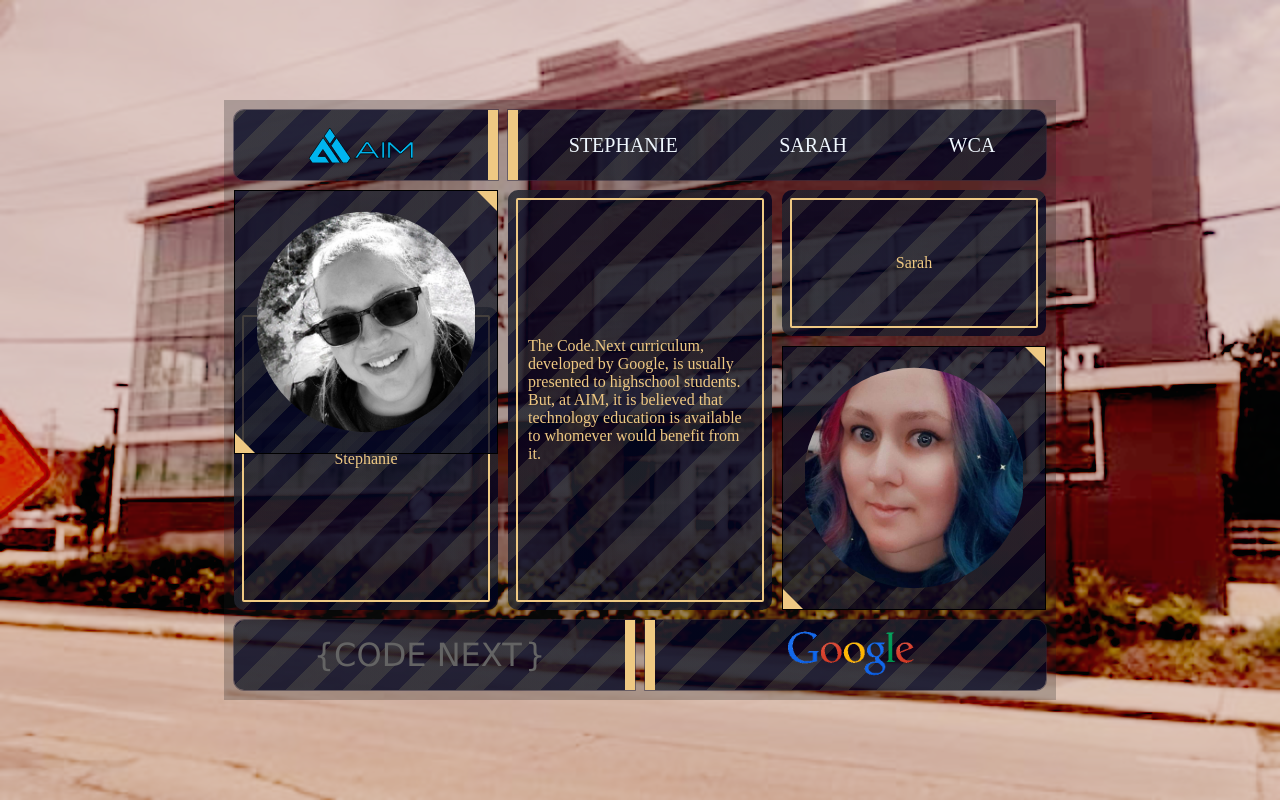
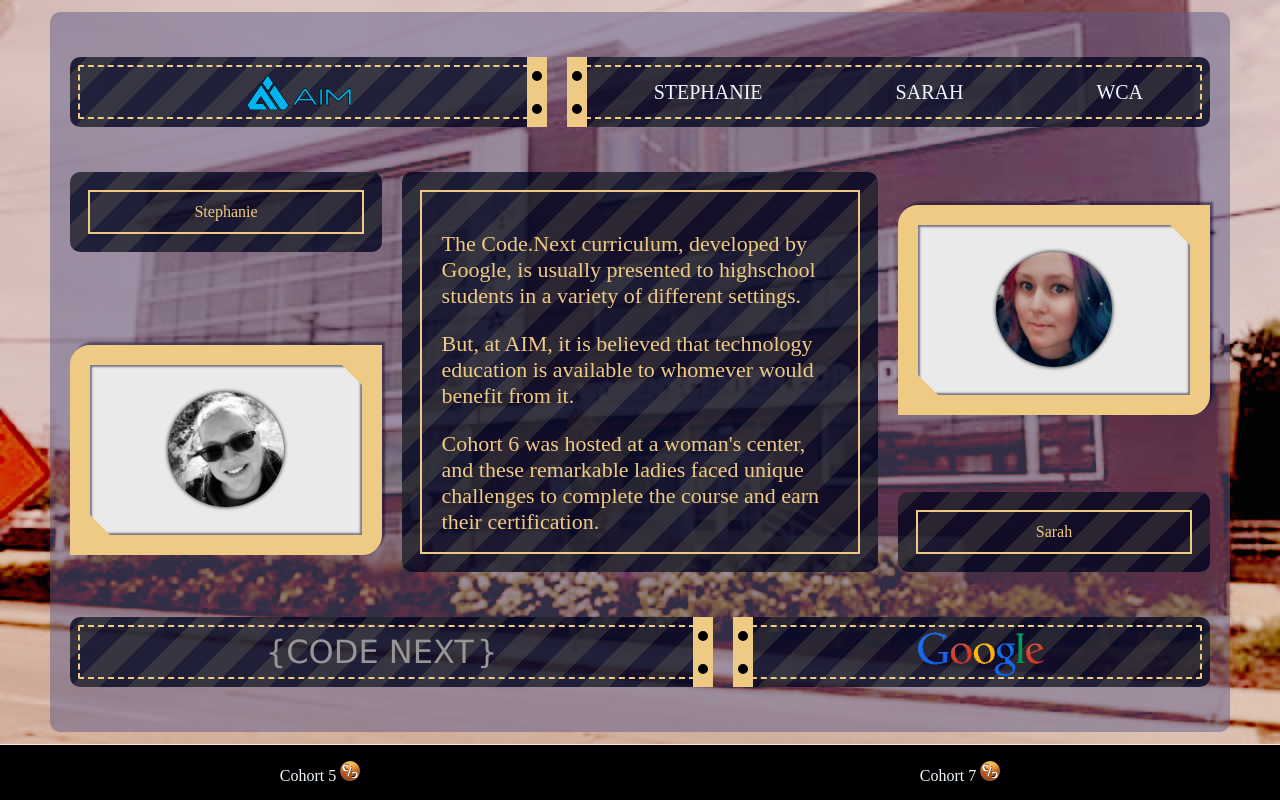
Before and after one commit to Sunflair0/cohort6, a plain HTML site: page index.html in a window 1280 px wide. Drawn offline with Linux system fonts and the light colour scheme.

Commit message:
cohort 6 ok

```diff
--- a/index.html
+++ b/index.html
@@ -10,6 +10,7 @@
 </head>
 
 <body>
+	<div class="shell">
 		<div class="parent">
 			<div class="div1">
 				<svg class="aim" xmlns="http://www.w3.org/2000/svg" viewBox="0 0 411.718 138.48">
@@ -24,6 +25,10 @@
 					<polygon
 						points="311.676 119.141 311.676 55.09 321.483 55.09 361.696 93.005 401.506 55.09 411.718 55.09 411.718 119.141 401.59 119.141 401.59 67.806 364.623 102.187 358.645 102.187 321.68 67.806 321.68 119.141 311.676 119.141" />
 				</svg>
+				<div class="band" style="right: calc(var(--gap) * -1);">
+					<div class="dots"></div>
+					<div class="dots"></div>
+				</div>
 			</div>
 			<div class="div2">
 				<nav>
@@ -33,21 +38,49 @@
 					<a href="https://uwmidlands.galaxydigital.com/agency/detail/?agency_id=63746" target="_c"
 						rel="noopener noreferrer">WCA</a>
 				</nav>
+				<div class="band" style="left: calc(var(--gap) * -1);">
+					<div class="dots"></div>
+					<div class="dots"></div>
+				</div>
+			</div>
+			<div class="div4">Stephanie</div>
+			<div class="words_div4">
+				<p><span class="name">Stephanie</span> wanted to learn coding so she could make her own website for her
+					photograpy
+					business. </p>
+				<p> Not only did she create a website she published to the internet, but she found a passion for web
+					development and decided to pursue a CS degree.</p>
 			</div>
 			<div class="div3">
-			<img src="assets/self.jpg" alt="Stephanie self pic" height="100%">
+				<div class="imgWrapper">
+					<img src="assets/self.jpg" alt="Stephanie self pic">
 				</div>
-		<div class="div4">
-			<p>The Code.Next curriculum, developed by Google, is usually presented to highschool students. </p>
+			</div>
+			<div class="div5">
+				<p>The Code.Next curriculum, developed by Google, is usually presented to highschool students in a variety of different settings.
+				</p>
 				<p>But, at AIM, it is believed that technology education is available to whomever would benefit from it.
 				</p>
+				<p>Cohort 6 was hosted at a woman's center, and these remarkable ladies faced unique challenges to complete the course and earn their certification.
+				</p>
 			</div>
-		<div class="div5">Sarah </div>
-		<div class="div6"> Stephanie </div>
-		<div class="div7">
-			<img src="s_asset/sarah.jpg" alt="Sarah self pic" height="100%">
+			<div class="div7">Sarah</div>
+			<div class="words_div7">
+				<p><span class="name">Sarah</span> started class knowing she would miss the last few sessions.
+				</p>
+				<p>She worked very hard to complete her project before giving birth.</p>
+				<p>She will be seeking a job in web development with her friends at an established business.</p>
+			</div>
+			<div class="div6">
+				<div class="imgWrapper">
+					<img src="s_asset/sarah.jpg" alt="Sarah self pic">
+				</div>
 			</div>
 			<div class="div8 next">
+				<div class="band" style="right: calc(var(--gap) * -1);">
+					<div class="dots"></div>
+					<div class="dots"></div>
+				</div>
 				<a href="https://codenext.withgoogle.com/" target="_c" rel="noopener noreferrer">
 					<div>{<span>Code Next</span>&VeryThinSpace;}</div>
 				</a>
@@ -56,9 +89,22 @@
 				<a href="https://about.google/" target="_c" rel="noopener noreferrer">
 					<img src="assets/google.png" alt="Google Logo">
 				</a>
+				<div class="band" style="left: calc(var(--gap) * -1);">
+					<div class="dots"></div>
+					<div class="dots"></div>
 				</div>
 			</div>
-
+		</div>
+	</div>
+	<footer>
+		<div>
+			<a href="https://sunflair0.github.io/cohort5/index.html" target="_c" rel="noopener noreferrer">Cohort 5 <img
+					src="assets/cc.png" width="20px"> </a>
+		</div>
+		<div> <a href="https://sunflair0.github.io/corhort7/" target="_c" rel="noopener noreferrer">Cohort 7
+				<img src="assets/cc.png" width="20px"> </a>
+		</div>
+	</footer>
 </body>
 
 </html>
--- a/main.css
+++ b/main.css
@@ -1,7 +1,8 @@
 :root {
 	--gap: 20px;
-	--accent_color: rgb(239, 201, 131);
-	--outline: hsla(243, 19%, 21%, 0.5);
+	--accent_color: #efca85;
+	--dots: #000000;
+	--pic: #0e072980;
 }
 
 * {
@@ -10,8 +11,8 @@
 	box-sizing: border-box;
 }
 
-
 body {
+	min-height: 100%;
 	color: var(--accent_color);
 	z-index: -1;
 	background-color: rgb(223 200 191 / 92%);
@@ -20,6 +21,7 @@
 	background-attachment: fixed;
 	background-position: center;
 	background-blend-mode: color-burn;
+	user-select: none;
 }
 
 nav {
@@ -35,6 +37,7 @@
 a {
 	text-decoration: none;
 	color: aliceblue;
+	transition: .5s all;
 }
 
 a:visited {
@@ -45,16 +48,13 @@
 	color: #00b5ef;
 }
 
-.div3 img,
-.div7 img {
-	max-width: 100%;
-	width: auto;
-	vertical-align: middle;
-	font-style: italic;
-	background-repeat: no-repeat;
-	background-size: cover;
-	shape-margin: 1rem;
-	clip-path: circle(50% at 50% 50%);
+p {
+	margin: 1em 0 0;
+	font-size: clamp(14px, 2vw, 22px);
+}
+
+span.name {
+	color: white;
 }
 
 .aim {
@@ -64,13 +64,17 @@
 	stroke-linejoin: round;
 	height: 50%;
 	cursor: pointer;
+	transition: .5s all;
+}
+
+.aim:hover {
+	stroke: rgb(14, 22, 248);
 }
 
 .next a:link,
 .next a:visited {
 	position: relative;
-	color: rgb(100, 100, 100);
-
+	color: rgb(150, 150, 150);
 	font-size: 32px;
 	font-weight: 500;
 	font-family: 'Lucida Sans', 'Lucida Sans Regular', 'Lucida Grande', 'Lucida Sans Unicode', Geneva, Verdana, sans-serif;
@@ -79,28 +83,47 @@
 	cursor: pointer;
 }
 
+.next a:hover {
+	color: #00b5ef;
+}
+
 .google {
-	position: relative;
-	text-align: center;
-	width: 100%;
+	transition: .5s all;
 }
 
 .google img {
+	margin-top: .5em;
 	height: clamp(50px, 20rem, 70px);
 	aspect-ratio: 2/1;
 }
 
+.google:hover {
+	background-image: #000000;
+}
+
+.shell {
+	display: flex;
+	align-items: center;
+	justify-content: center;
+	position: relative;
+	top: 0;
+	margin: auto;
+	height: 93vh;
+	max-width: 94%;
+}
+
 .parent {
 	display: grid;
-	position: absolute;
+	position: relative;
+	align-items: center;
 	height: 90vh;
-	width: clamp(65%, 37rem, 850px);
+	border-radius: 10px;
+	width: clamp(98%, 60rem, 500px);
 	gap: var(--gap);
 	padding: var(--gap);
-	inset: 0;
 	margin: auto;
-	background-color: rgba(29, 29, 31, 0.25);
-	grid-template-columns: repeat(5, 1fr);
+	background-color: rgba(97, 91, 136, 0.5);
+	grid-template-columns: repeat(7, 1fr);
 	grid-template-rows: repeat(5, 1fr);
 }
 
@@ -110,126 +133,215 @@
 	align-items: center;
 	background-image: repeating-linear-gradient(-45deg,
 			transparent 0 20px,
-			rgba(186, 184, 115, 0.149) 20px 40px), radial-gradient(rgba(1, 4, 32, 0.8), rgba(1, 4, 32, 0.8));
+			rgba(186, 184, 115, 0.149) 20px 40px),
+		radial-gradient(rgba(1, 4, 32, 0.8),
+			rgba(1, 4, 32, 0.8));
 }
 
 .div1 {
-	grid-area: 1 / 1 / 2 / 3;
+	grid-area: 1 / 1 / 2 / 4;
+	position: relative;
 }
 
 .div2 {
-	grid-area: 1 / 3 / 2 / 6;
+	grid-area: 1 / 4 / 2 / 8;
+	position: relative;
 }
 
 .div3 {
-	grid-area: 2 / 1 / 3 / 2;
-	aspect-ratio: 1;
-	height: auto;
+	grid-area: 3 / 1 / 5 / 3;
+	position: absolute;
+	justify-content: start;
+	top: 0;
+}
+
+.words_div4,
+.words_div7 {
+	flex-direction: column;
+	position: absolute;
+	opacity: 0;
+	width: 100%;
+	height: 25%;
+	padding: var(--gap);
+	border: 2px solid var(--accent_color);
+	border-radius: 10px;
+	overflow: hidden;
+	cursor: pointer;
+	transition: .5s all;
+	z-index: 10;
+}
+
+.words_div4 {
+	grid-area: 2 / 1 / 5 / 3;
+	top: 0;
+}
+
+.words_div7 {
+	grid-area: 2/ 6 / 5 / 8;
+	bottom: 0%;
+}
+
+.words_div4:hover,
+.words_div7:hover {
+	height: 100%;
+	opacity: 1;
+}
+
+.words_div7:hover {
+	height: 100%;
 }
 
 .div4 {
-	grid-area: 2 / 2 / 5 / 5;
-
+	grid-area: 2 / 1 / 3 / 3;
+	position: absolute;
+	top: 0;
 }
 
 .div5 {
-	grid-area: 2 / 5 / 4 / 6;
-
+	grid-area: 2 / 3 / 5 / 6;
+	flex-direction: column;
+	border-radius: 10px;
+	height: 100%;
+	font-size: large;
+	padding: calc(var(--gap) * 2);
+	outline: 2px var(--accent_color) solid;
+	outline-offset: calc(var(--gap) * -1);
+	overflow-y: auto;
 }
 
 .div6 {
-	grid-area: 3 / 1 / 5 / 2;
+	grid-area: 2 / 6 / 4 / 8;
+	justify-content: end;
+	bottom: 0;
 }
 
 .div7 {
-	grid-area: 4 / 5 / 5 / 6;
-	aspect-ratio: 1;
-	height: auto;
+	grid-area: 4 / 6 / 5 / 8;
+	position: absolute;
+	bottom: 0;
 }
 
 .div8 {
-	grid-area: 5 / 1 / 6 / 4;
+	grid-area: 5 / 1 / 6 / 5;
+	position: relative;
 }
 
 .div9 {
-	grid-area: 5 / 4 / 6 / 6;
+	grid-area: 5 / 5 / 6 / 8;
+	position: relative;
+}
+
+.dots {
+	position: relative;
+	border-radius: 50%;
+	width: calc(var(--gap)/2);
+	height: auto;
+	aspect-ratio: 1;
+	background: var(--dots);
+	border: 2px solid var(--dots);
+}
+
+.band {
+	display: flex;
+	flex-direction: column;
+	justify-content: space-around;
+	align-items: center;
+	position: absolute;
+	border-top: 2px solid var(--accent_color);
+	border-bottom: 2px solid var(--accent_color);
+	width: var(--gap);
+	height: 100%;
 }
 
 .div1,
 .div8 {
+	border: 1px solid var(--outline);
+	outline: 2px dashed var(--accent_color);
+	outline-offset: calc(var(--gap) * -.5);
 	border-right: var(--gap) var(--accent_color) solid;
 	border-radius: 10px 0 0 10px;
-	height: clamp(100px, 20rem, auto);
-	outline: 1px solid var(--outline);
 }
 
 .div2,
 .div9 {
+	border: 1px solid var(--outline);
+	outline: 2px dashed var(--accent_color);
+	outline-offset: calc(var(--gap) * -.5);
 	border-left: var(--gap) var(--accent_color) solid;
 	border-radius: 0 10px 10px 0;
-	height: clamp(100px, 20rem, auto);
-	outline: 1px solid var(--outline);
 }
 
-.div4 {
-	display: flex;
-	outline: 2px var(--accent_color) solid;
-	outline-offset: calc(var(--gap) * -1);
-	border-radius: 10px;
-	flex-direction: column;
-	justify-content: space-around;
-	padding: calc(var(--gap) * 2);
+/* big img div */
+
+.div3,
+.div6 {
+	position: absolute;
+	width: 100%;
+	height: 100%;
+	background-image: none !important;
 }
 
-
-.div5,
-.div6 {
-	display: flex;
-	outline: 2px var(--accent_color) solid;
-	outline-offset: calc(var(--gap) * -1);
-	border-radius: 10px;
-	flex-direction: column;
-	justify-content: space-around;
-	padding: calc(var(--gap) * 2);
-	width: auto;
+.div3 img,
+.div6 img {
+	position: absolute;
+	aspect-ratio: 1;
+	height: clamp(100px, 9vw, 150px);
+	margin: auto;
+	inset: 0;
+	filter: drop-shadow(0 0 2px #000000);
+	border-radius: 50%;
+	background-repeat: no-repeat;
+	object-fit: cover;
 }
 
-
-.div3,
-.div7 {
-	position: relative;
-	background-image: rgba(13, 94, 199, 0.825);
-	z-index: 10;
+.imgWrapper {
+	position: absolute;
+	width: 100%;
+	aspect-ratio: 1;
+	height: clamp(100px, 25vw, 210px);
+	box-shadow: inset var(--pic) 2px 2px 2px, inset var(--pic) -2px -2px 2px, var(--pic) 3px -3px 2px;
+	background: rgb(234, 234, 234);
+	border: var(--gap) solid var(--accent_color);
 	padding: calc(var(--gap) * 2);
-	height: auto;
-	border: 1px black solid;
-
+	margin-top: calc(var(--gap) * .75);
+	border-radius: 20px 0 20px 0;
 }
 
-.div3::before,
-.div7::before {
+.imgWrapper::before,
+.imgWrapper::after {
 	content: '';
 	position: absolute;
 	width: 0;
 	height: 0;
+	border-style: solid;
+}
+
+.imgWrapper::before {
 	right: 0;
 	top: 0;
-	border-style: solid;
 	border-width: 0 20px 20px 0;
 	border-color: transparent var(--accent_color) transparent transparent;
 }
 
-.div3::after,
-.div7::after {
-	content: '';
-	position: absolute;
-	width: 0;
-	height: 0;
+.imgWrapper::after {
 	left: 0;
 	bottom: 0;
-	border-style: solid;
 	border-width: 20px 0 0 20px;
 	border-color: transparent transparent transparent var(--accent_color);
+}
+
+/* name */
+
+.div4,
+.div7 {
+	position: absolute;
+	border-radius: 10px;
+	height: calc(33% - var(--gap));
+	width: 100%;
+	padding: calc(var(--gap) * 2);
+	outline: 2px var(--accent_color) solid;
+	outline-offset: calc(var(--gap) * -1);
+	z-index: 10;
 }
 
 .div1,
@@ -239,50 +351,24 @@
 	height: clamp(50px, 20rem, 70px);
 }
 
-@media (min-width: 400px) {
+@media (max-width: 920px) {
 	:root {
 		--gap: 10px;
 	}
 
 	.parent {
-		grid-template-columns: repeat(6, 1fr);
-		grid-template-rows: repeat(7, 1fr);
-		height: 75vh;
-	}
-
-	.div1 {
-		grid-area: 1 / 1 / 2 / 3;
-	}
-
-	.div2 {
-		grid-area: 1 / 3 / 2 / 7;
-	}
-
-	.div3 {
-		grid-area: 2 / 1 / 4 / 3;
-	}
-
-	.div4 {
-		grid-area: 2 / 3 / 7 / 5;
-	}
-
-	.div5 {
-		grid-area: 2 / 5 / 6 / 7;
-	}
-
-	.div6 {
-		grid-area: 5 / 1 / 7 / 3;
-	}
-
-	.div7 {
-		grid-area: 6 / 5 / 7 / 7;
-	}
-
-	.div8 {
-		grid-area: 7 / 1 / 8 / 4;
-	}
-
-	.div9 {
-		grid-area: 7 / 4 / 8 / 7;
+		height: 80vh;
 	}
 }
+
+footer {
+	display: flex;
+	position: absolute;
+	justify-content: space-around;
+	align-items: center;
+	border-top: 1px bisque solid;
+	background-color: black;
+	height: 7vh;
+	width: 100%;
+	bottom: 0;
+}
```
Also changed, not shown: assets/cc.png (added). Lines whose indentation alone changed are shown as unchanged.
